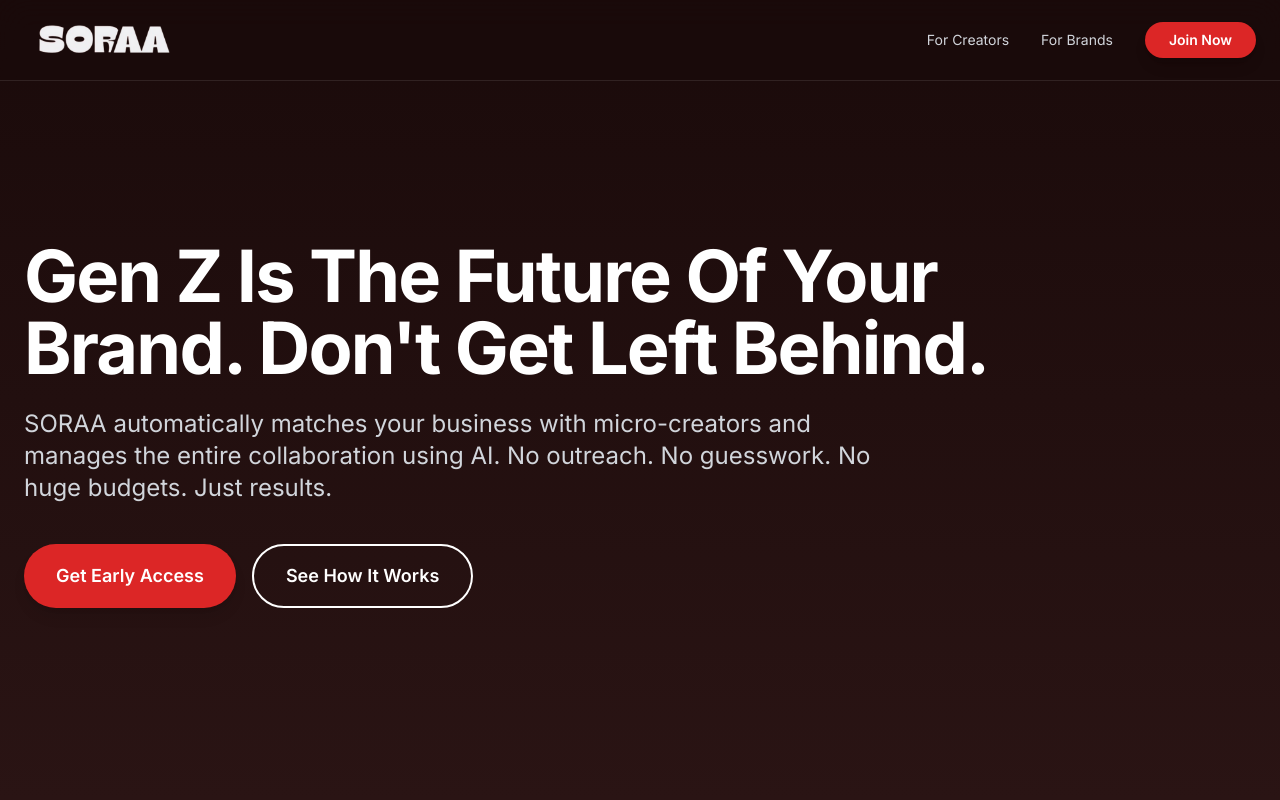
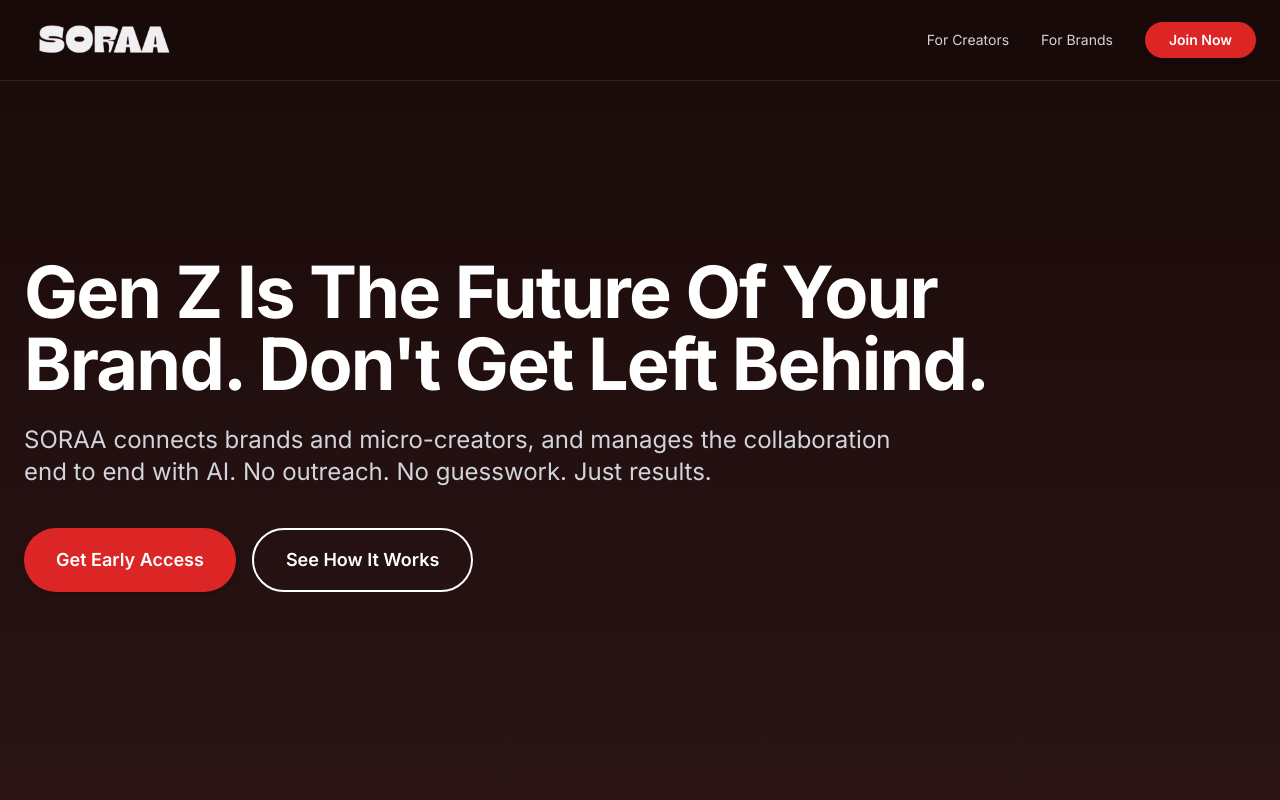
Before and after one commit to vidyabharadwaj03/joinsoraa, a Next.js app: page / in a window 1280 px wide. Shown: the top 800 px of the page. Built offline with nearby package versions, Linux system fonts and the light colour scheme.

Commit message:
chore: update homepage subheadline copy

```diff
--- a/app/page.tsx
+++ b/app/page.tsx
@@ -43,7 +43,7 @@ export default function Home() {
               transition={{ duration: 0.6, delay: 0.4, ease: 'easeOut' }}
               className="text-xl md:text-2xl text-gray-300 mb-10 leading-relaxed max-w-4xl"
             >
-              SORAA automatically matches your business with micro-creators and manages the entire collaboration using AI. No outreach. No guesswork. No huge budgets. Just results.
+              SORAA connects brands and micro-creators, and manages the collaboration end to end with AI. No outreach. No guesswork. Just results.
             </motion.p>
 
             <motion.div
```
